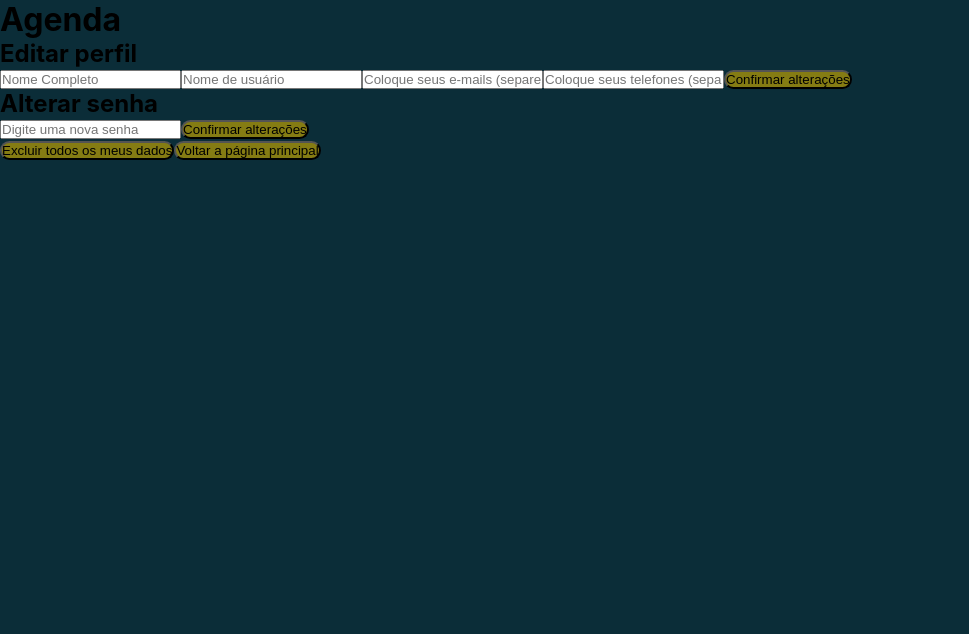
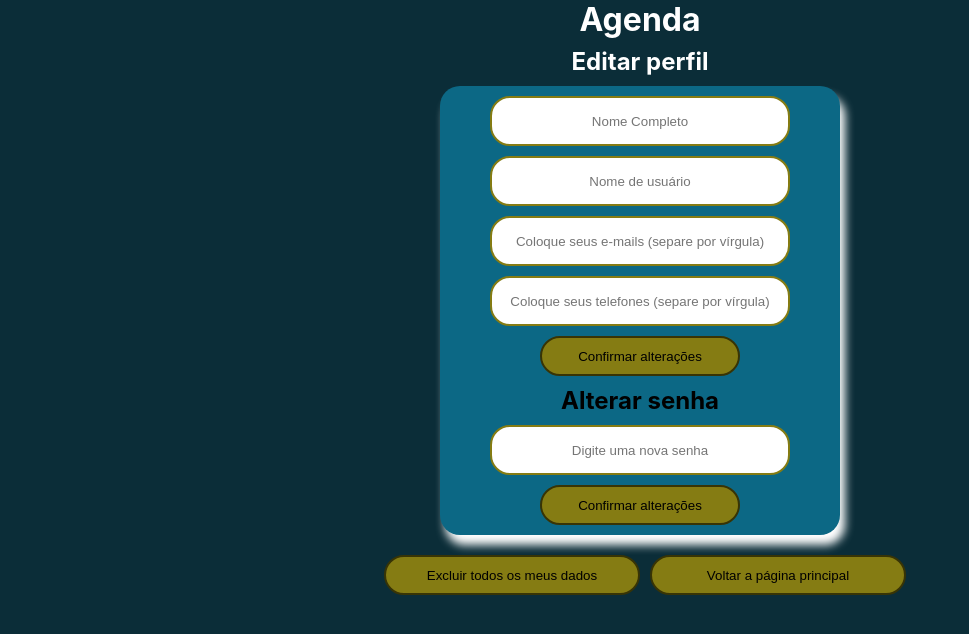
Before and after one commit to brunotiberio/s3-fullstack-teste-frontend-brunotiberio, a React (Create React App) app: page /user/edit in a window 1280 px wide. Shown: the top 634 px of the page, without its empty margins (0-969 px from the left). Built offline with nearby package versions, Linux system fonts and the light colour scheme.

Commit message:
feat: estilização UserEdit

```diff
--- a/src/components/UserEdit/index.jsx
+++ b/src/components/UserEdit/index.jsx
@@ -3,6 +3,11 @@ import { useForm } from "react-hook-form";
 import { UserContext } from "../../contexts/UserContext";
 import { useHistory } from "react-router-dom";
 import UpdatePassword from "../UpdatePassword";
+import {
+  StyledButtonContainerEditPage,
+  StyledContainerInputsEditUser,
+  StyledContainerUserEdit,
+} from "./style";
 
 export default function UserEdit() {
   const { userLoggedData, editUser, deleteUser } = useContext(UserContext);
@@ -30,6 +35,8 @@ export default function UserEdit() {
 
   return (
     <>
+      <StyledContainerInputsEditUser>
+        <StyledContainerUserEdit>
           <form onSubmit={handleSubmit(onSubmit)}>
             <input
               type="text"
@@ -62,12 +69,16 @@ export default function UserEdit() {
             <button>Confirmar alterações</button>
           </form>
           <UpdatePassword />
+        </StyledContainerUserEdit>
+      </StyledContainerInputsEditUser>
+      <StyledButtonContainerEditPage>
         <button onClick={() => deleteUser(userLoggedData?.id)}>
           Excluir todos os meus dados
         </button>
         <button onClick={() => history.push("/user")}>
           Voltar a página principal
         </button>
+      </StyledButtonContainerEditPage>
     </>
   );
 }
--- a/src/components/UserEdit/style.js
+++ b/src/components/UserEdit/style.js
@@ -0,0 +1,102 @@
+import styled from "styled-components";
+
+export const StyledH1EditUser = styled.h1`
+  color: white;
+  text-align: center;
+
+  margin-top: 1rem;
+`;
+
+export const StyledH2EditUser = styled.h2`
+  color: white;
+  text-align: center;
+
+  margin-top: 0.5rem;
+`;
+
+export const StyledContainerInputsEditUser = styled.div`
+  width: 70vw;
+  max-width: 70vw;
+
+  display: flex;
+  flex-direction: row;
+  justify-content: space-evenly;
+
+  margin: auto;
+  margin-top: 10px;
+`;
+
+export const StyledContainerUserEdit = styled.div`
+  background-color: #0c6885;
+  border-radius: 20px 20px;
+  box-shadow: 5px 10px 10px white;
+
+  min-width: 400px;
+  margin: auto;
+
+  margin-bottom: 20px;
+
+  display: flex;
+  flex-direction: column;
+  align-items: center;
+
+  form {
+    display: flex;
+    flex-direction: column;
+    align-items: center;
+
+    width: 100%;
+
+    input {
+      margin-top: 10px;
+      width: 300px;
+      min-width: 150px;
+      max-width: 300px;
+
+      height: 50px;
+
+      background-color: white;
+
+      border: 2px solid #857c13;
+      border-radius: 20px 20px;
+
+      text-align: center;
+    }
+
+    button {
+      margin: auto;
+      margin-top: 10px;
+      margin-bottom: 10px;
+      border: 2px solid #383405;
+      border-radius: 20px 20px;
+
+      width: 50%;
+      height: 40px;
+    }
+  }
+
+  p {
+    color: #38101c;
+    font-weight: 500;
+    margin-left: 5%;
+
+    font-size: 12px;
+  }
+`;
+
+export const StyledButtonContainerEditPage = styled.div`
+  width: 100vw;
+  display: flex;
+  justify-content: center;
+  flex-direction: row;
+
+  button {
+    margin-bottom: 10px;
+    margin-left: 10px;
+    border: 2px solid #383405;
+    border-radius: 20px 20px;
+
+    width: 20%;
+    height: 40px;
+  }
+`;
--- a/src/pages/UserEditPage/index.jsx
+++ b/src/pages/UserEditPage/index.jsx
@@ -2,6 +2,7 @@ import React from 'react'
 import Header from '../../components/Header'
 import Main from '../../components/Main'
 import UserEdit from '../../components/UserEdit'
+import { StyledH1EditUser, StyledH2EditUser } from './style'
 
 export default function UserEditPage(){
 
@@ -9,10 +10,10 @@ export default function UserEditPage(){
     return (
         <>
         <Header>
-            <h1>Agenda</h1>
+            <StyledH1EditUser>Agenda</StyledH1EditUser>
         </Header>
         <Main>
-            <h2>Editar perfil</h2>
+            <StyledH2EditUser>Editar perfil</StyledH2EditUser>
             <UserEdit />
         </Main>
         </>
--- a/src/pages/UserEditPage/style.js
+++ b/src/pages/UserEditPage/style.js
@@ -0,0 +1,13 @@
+import styled from "styled-components";
+
+export const StyledH1EditUser = styled.h1`
+  color: white;
+  text-align: center;
+`;
+
+export const StyledH2EditUser = styled.h2`
+  color: white;
+  text-align: center;
+
+  margin-top: 0.5rem;
+`;
```
Lines whose indentation alone changed are shown as unchanged.
